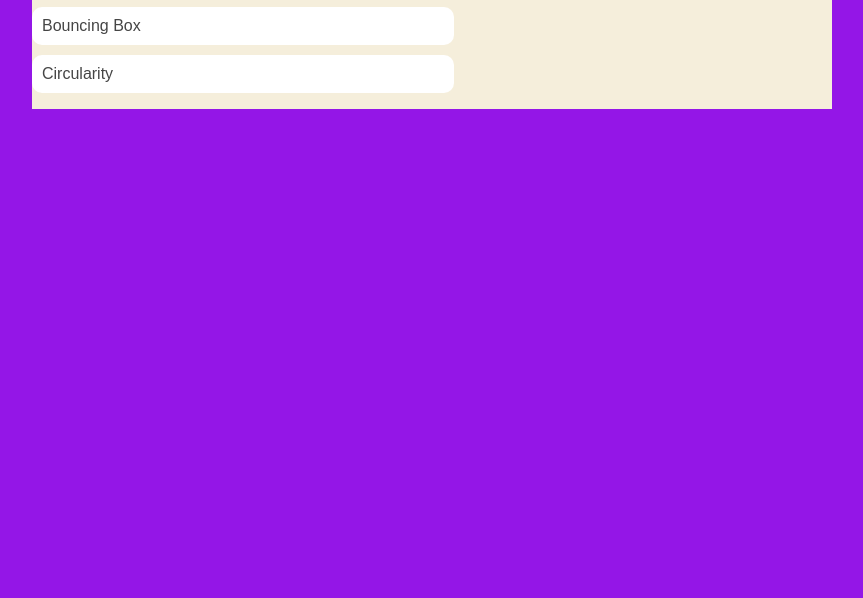
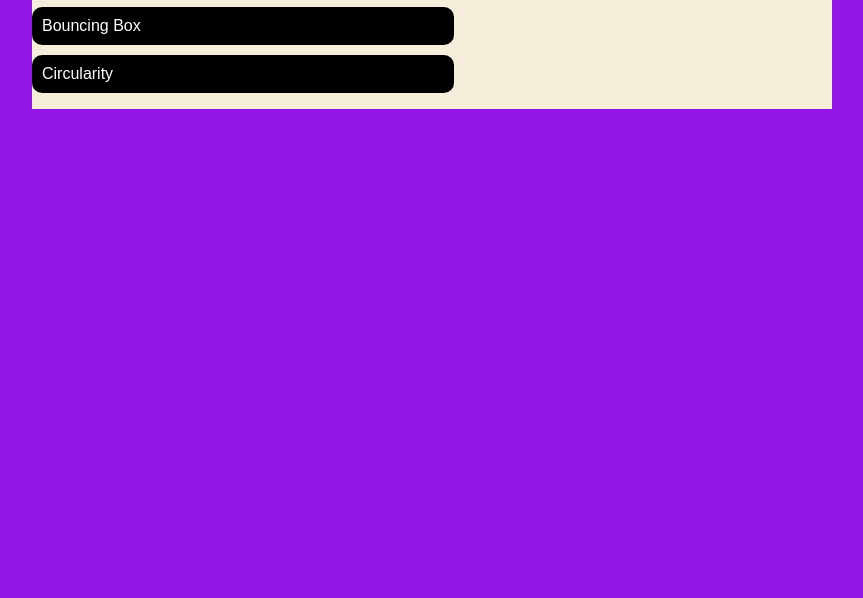
Before and after one commit to jerefranklin/jerefranklin.github.io, a plain HTML site: page portfolio.html in a window 1280 px wide. Shown: the part 202-800 px from the top of the page, without its empty margins (208-1071 px from the left). Drawn offline with Linux system fonts and the light colour scheme.

Commit message:
add portfolio.html file

```diff
--- a/style.css
+++ b/style.css
@@ -63,7 +63,7 @@ h2, h3 {
 }
  /* portfolio styles */
  .content h1 {
-    color: black;
+    color: rgb(255, 247, 247);
 }
 
 #portfolio {
@@ -72,17 +72,17 @@ h2, h3 {
 }
 
 #portfolio li {
-    background: #fff;
+    background: #000000;
     padding: 10px;
     border-radius: 10px;
     margin-bottom: 10px;
 }
 
 #portfolio li:hover {
-    background: #eee;
+    background: #f1f517;
 }
 
 #portfolio a {
     text-decoration: none;
-    color: #454545;
+    color: #ffffff;
 }
```
